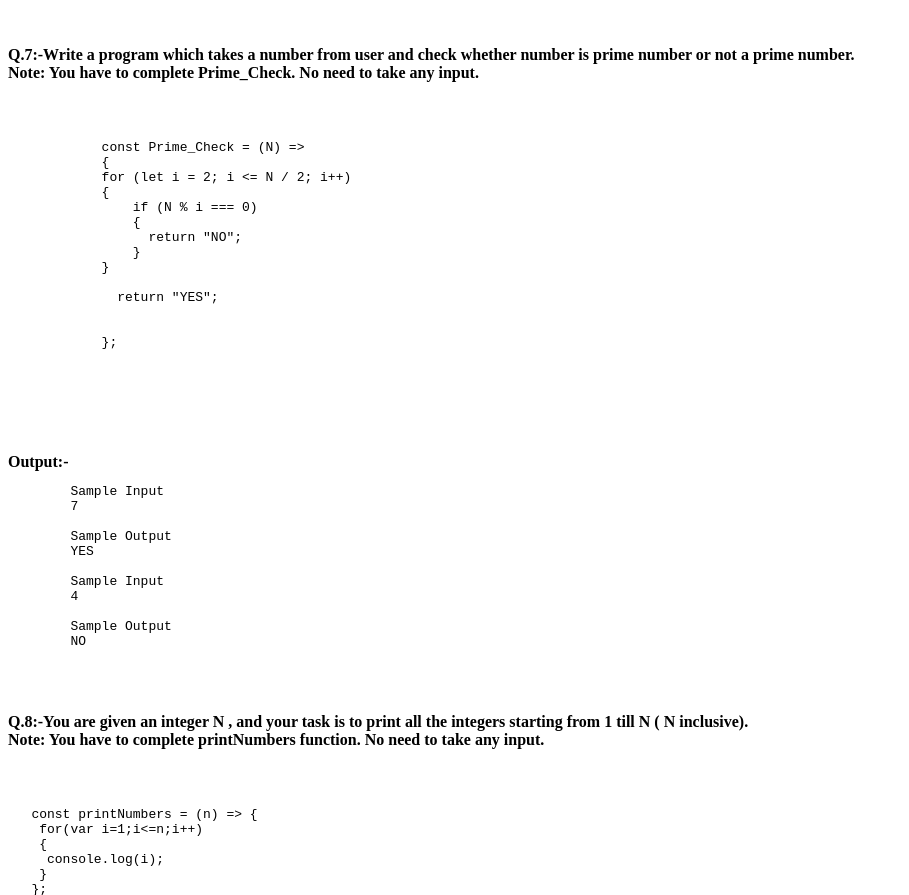
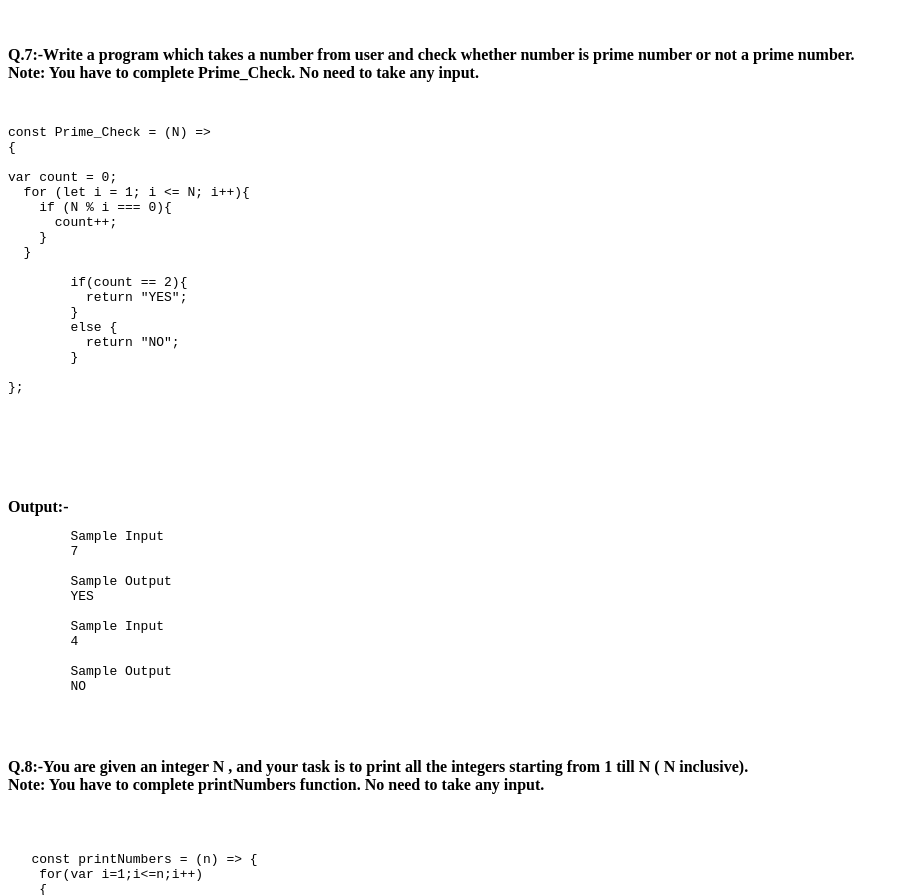
Before and after one commit to artivashnavi/JS-Handson-3, a plain HTML site: page index.html in a window 1280 px wide. Shown: the part 3682-4577 px from the top of the page, without its empty margins (0-909 px from the left). Drawn offline with Linux system fonts and the light colour scheme.

Commit message:
Update index.html

```diff
--- a/index.html
+++ b/index.html
@@ -271,21 +271,24 @@
         <pre>
 
 
+const Prime_Check = (N) =>
+{
 
-            const Prime_Check = (N) =>
-            {
-            for (let i = 2; i <= N / 2; i++)
-            {
-                if (N % i === 0)
-                {
-                  return "NO";
-                }
-            }
+var count = 0;
+  for (let i = 1; i <= N; i++){
+    if (N % i === 0){
+      count++;
+    }
+  }
 
-              return "YES";
+  	if(count == 2){
+  	  return "YES";
+  	}
+  	else {
+  	  return "NO";
+  	}
 
-
-            };
+};
 
 
 
```
